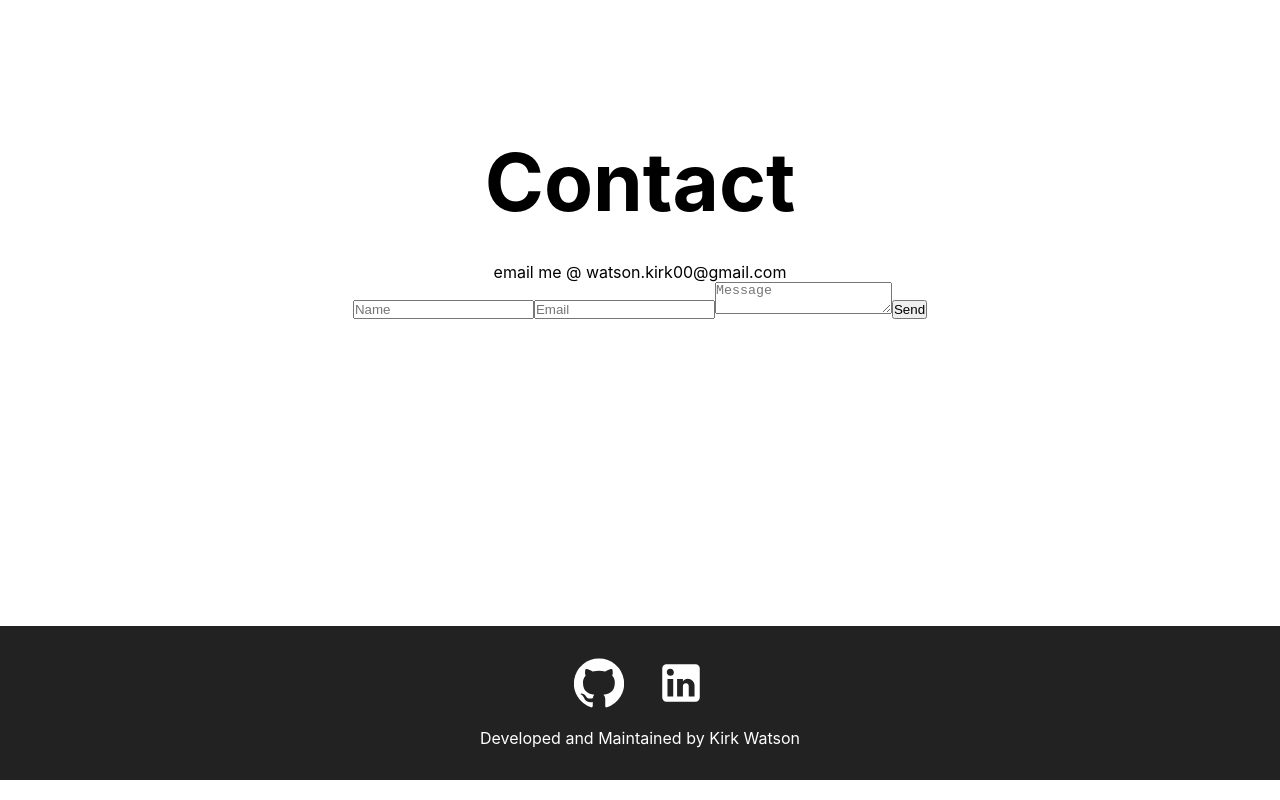
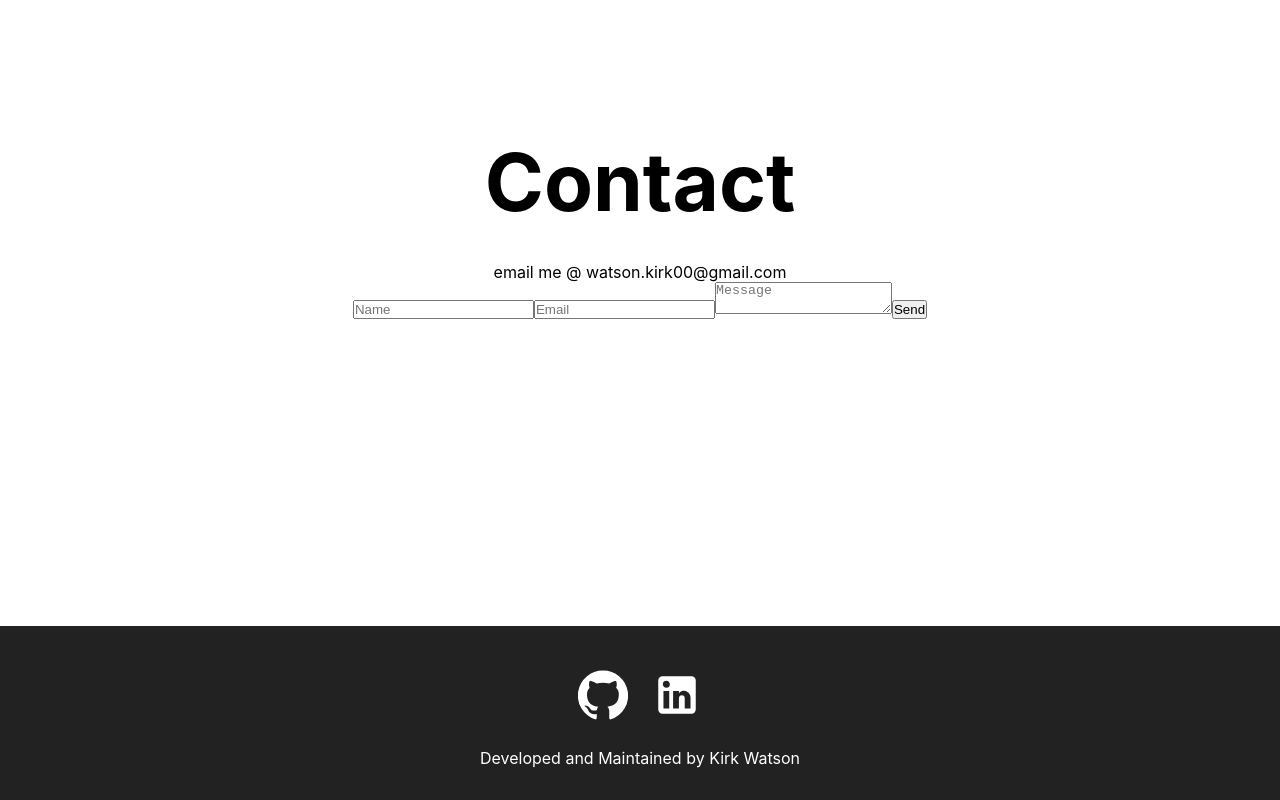
Before and after one commit to kirkwat/first_website, a React (Create React App) app: page / in a window 1280 px wide. Shown: the part 3374-4174 px from the top of the page. Built offline with nearby package versions, Linux system fonts and the light colour scheme; the HTML template or start-up script is replaced by a standard one.

Commit message:
clean up

```diff
--- /dev/null
+++ b/data/data.json
@@ -0,0 +1,3 @@
+{
+    "test":"test"
+}
--- a/package.json
+++ b/package.json
@@ -6,6 +6,7 @@
   "dependencies": {
     "@emailjs/browser": "^3.6.2",
     "@material-ui/icons": "^4.11.3",
+    "@material-ui/styles": "^4.11.5",
     "@testing-library/jest-dom": "^5.16.4",
     "@testing-library/react": "^13.3.0",
     "@testing-library/user-event": "^13.5.0",
--- a/src/components/Footer.js
+++ b/src/components/Footer.js
@@ -1,14 +1,26 @@
 import React from "react";
+import IconButton from '@material-ui/core/IconButton';
 import GitHubIcon from '@material-ui/icons/GitHub';
 import LinkedInIcon from "@material-ui/icons/LinkedIn";
 import styles from "../styles/Footer.module.css";
+
+//TO ADD
+  //enlarge buttons when hovering
 
 function Footer() {
   return (
     <div className={styles.footer}>
       <div className={styles.socialMedia}>
-        <GitHubIcon onClick={event =>  window.location.href='https://github.com/kirkwat'}/>
-        <LinkedInIcon onClick={event =>  window.location.href='https://www.linkedin.com/in/kirk-watson/'}/>
+        <IconButton
+          onClick={event =>  window.location.href='https://github.com/kirkwat'}
+        >
+          <GitHubIcon/>
+        </IconButton>
+        <IconButton
+          onClick={event =>  window.location.href='https://www.linkedin.com/in/kirk-watson/'}
+        >
+          <LinkedInIcon/>
+        </IconButton>
       </div>
       <p >
         Developed and Maintained by Kirk Watson
--- a/src/styles/Footer.module.css
+++ b/src/styles/Footer.module.css
@@ -44,10 +44,13 @@
 
 .socialMedia svg {
     margin-bottom: 1rem;
-    margin-left: 1rem;
-    margin-right: 1rem;
+    cursor: pointer;
     font-size: 50px;
-    cursor: pointer;
+    color: white;
+}
+
+.socialMedia button:hover::before{
+    color: "green";
 }
 
 @media only screen and (max-width: 600px) {
```
Also changed, not shown: 1 other file (tests, documents, lock files or other folders).
